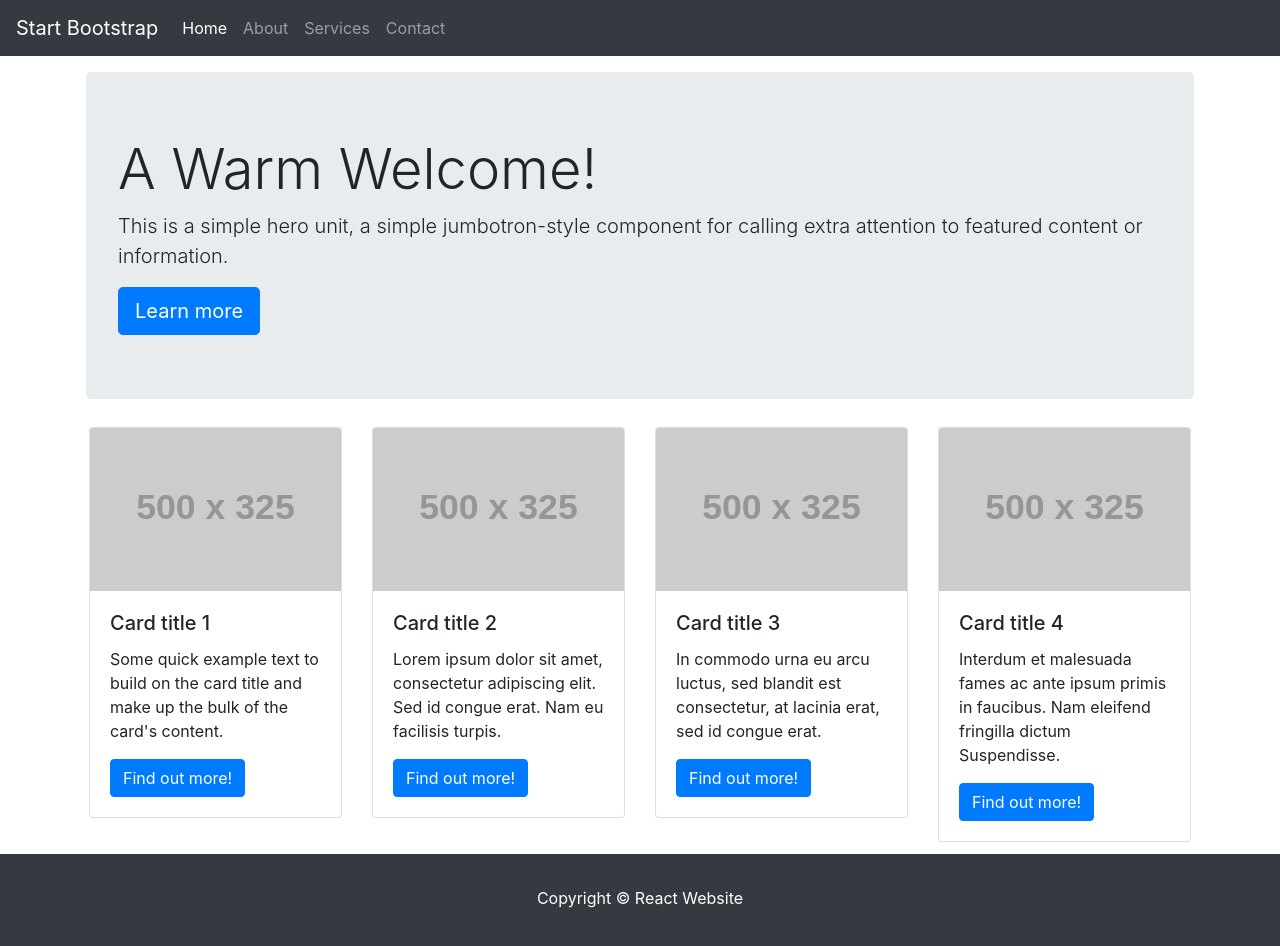
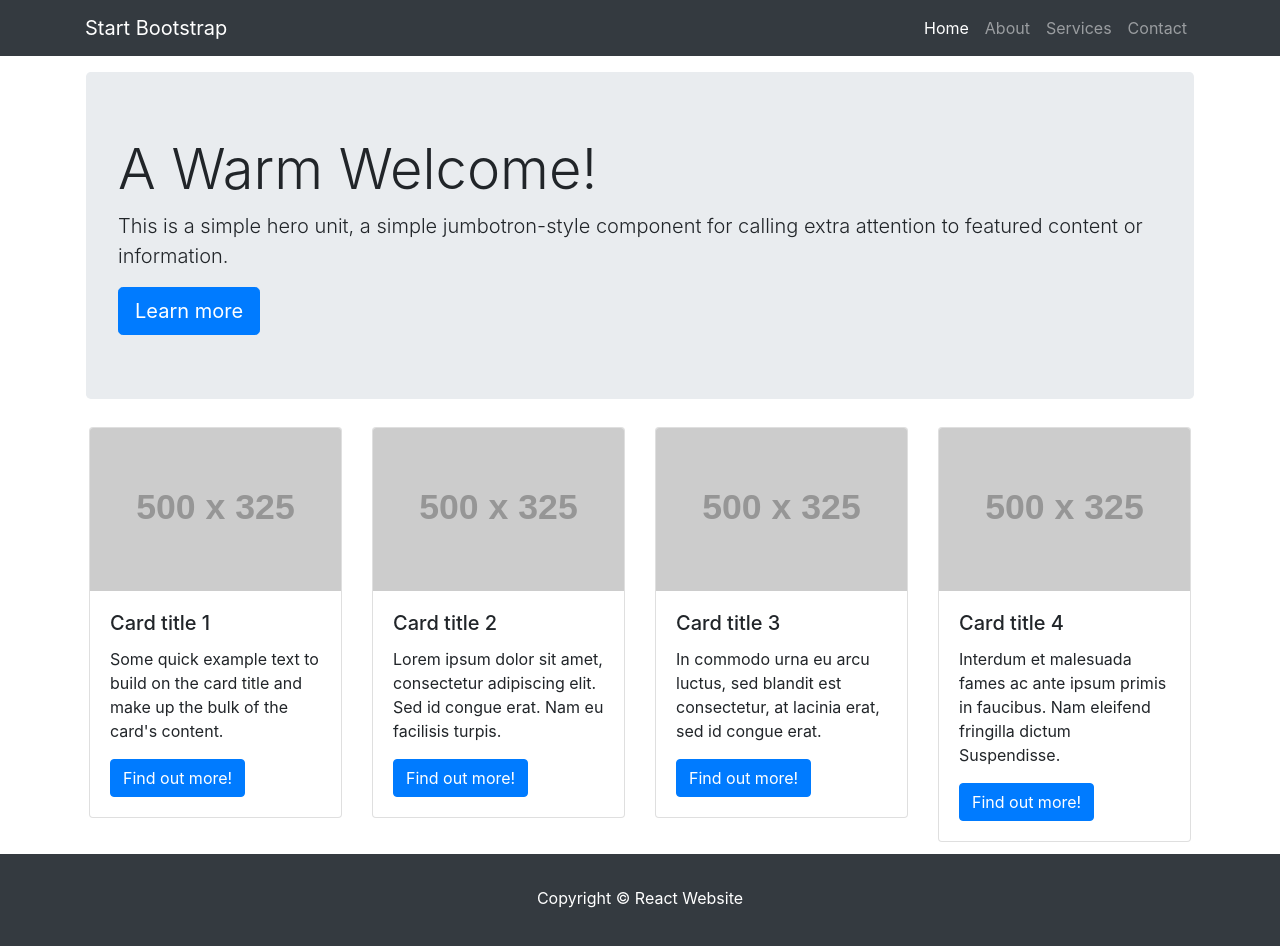
Before and after one commit to jorgep0496/landing_page_react_A, a React (Create React App) app: page / in a window 1280 px wide. Shown: the top 946 px of the page. Built offline with nearby package versions, Linux system fonts and the light colour scheme.

Commit message:
3rd update

```diff
--- a/src/App.css
+++ /dev/null
@@ -1,4 +0,0 @@
-.navbar-collapse{
-    display: flex;
-    justify-content: flex-end;
-}
--- a/src/components/Navbar.js
+++ b/src/components/Navbar.js
@@ -2,13 +2,14 @@
 
 const Navbar = () => {
     return (
-        <div>
+        <>
             <nav className="navbar navbar-expand-lg navbar-dark bg-dark">
+                <div className="container">
                     <a className="navbar-brand" href="#">Start Bootstrap</a>
                     <button className="navbar-toggler" type="button" data-toggle="collapse" data-target="#navbarNav" aria-controls="navbarNav" aria-expanded="false" aria-label="Toggle navigation">
                         <span className="navbar-toggler-icon"></span>
                     </button>
-                <div className="collapse navbar-collapse" id="navbarNav">
+                    <div className="collapse navbar-collapse justify-content-end" id="navbarNav">
                         <ul className="navbar-nav ">
                             <li className="nav-item active">
                                 <a className="nav-link" href="#">Home <span class="sr-only">(current)</span></a>
@@ -24,8 +25,9 @@
                             </li>
                         </ul>
                     </div>
+                </div>
             </nav>
-        </div>
+        </>
     )
 }
 
```
Lines whose indentation alone changed are shown as unchanged.
